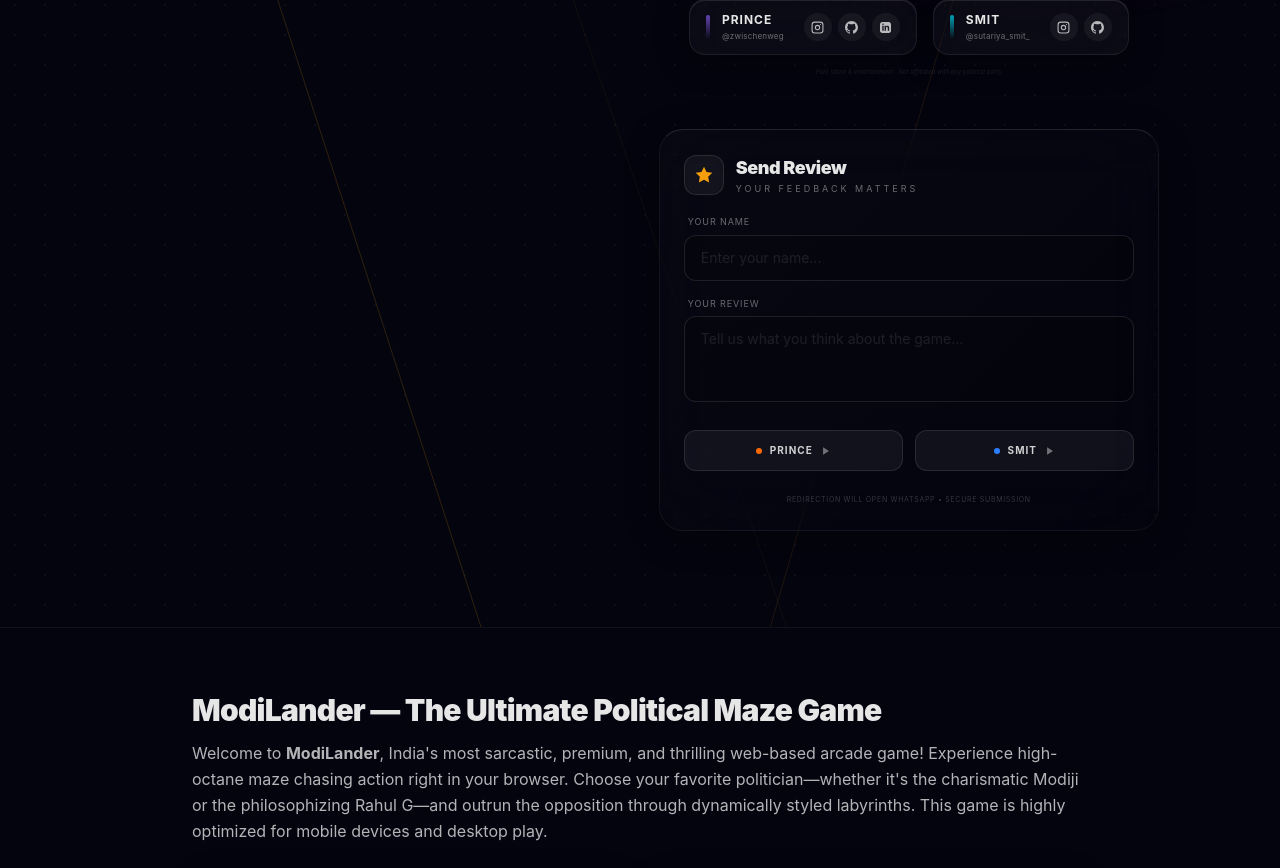
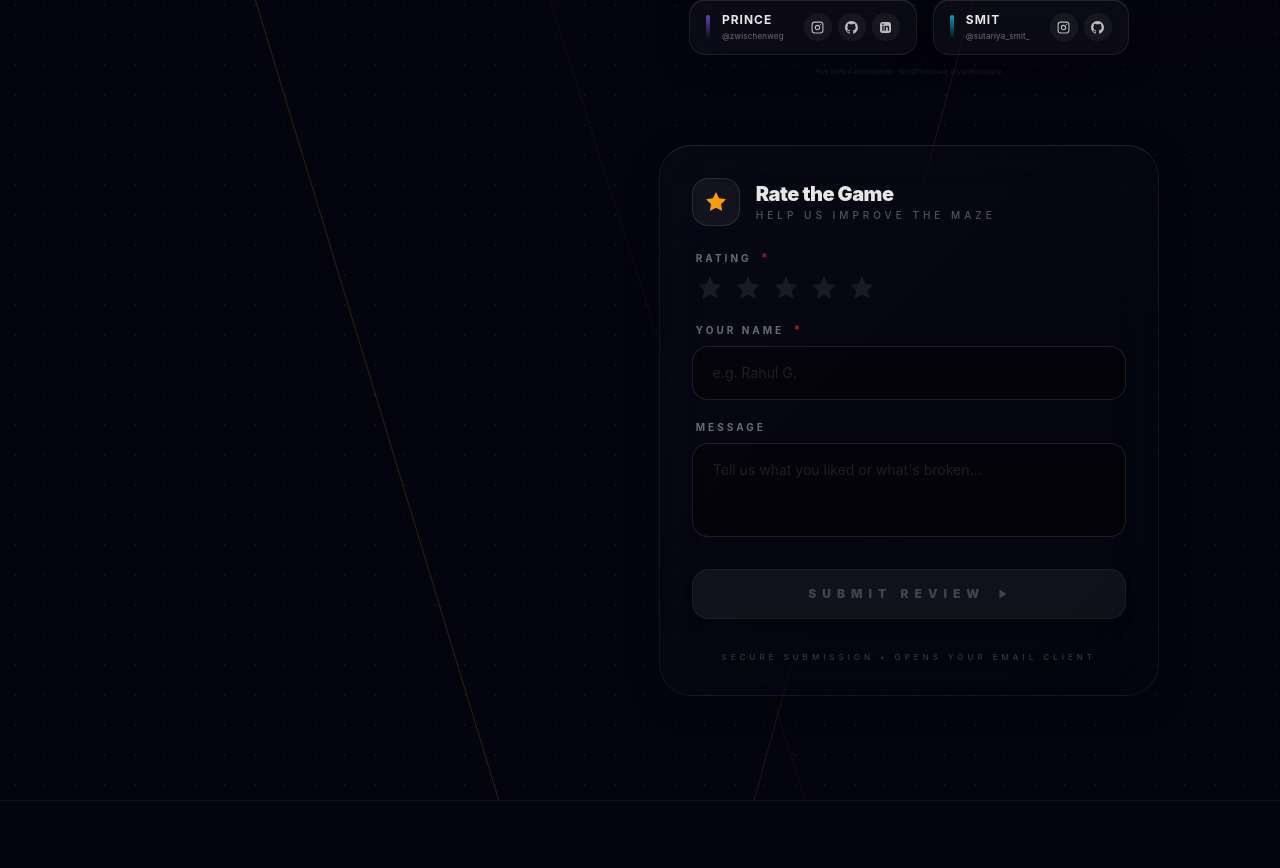
Before and after one commit to PRINCESTR/ModiLander, a React (Vite) app: page / in a window 1280 px wide. Shown: the part 1120-1988 px from the top of the page. Built offline with nearby package versions, Linux system fonts and the light colour scheme.

Commit message:
feat: overhaul review form with star rating and email submission

```diff
--- a/src/app/components/ReviewForm.tsx
+++ b/src/app/components/ReviewForm.tsx
@@ -8,74 +8,109 @@
 export const ReviewForm: React.FC<ReviewFormProps> = ({ accentColor = "#f97316" }) => {
   const [name, setName] = useState("");
   const [message, setMessage] = useState("");
+  const [rating, setRating] = useState(0);
+  const [hoverRating, setHoverRating] = useState(0);
 
-  const handleSend = (phone: string) => {
-    if (!message.trim()) {
-      alert("Please enter a review message!");
+  const handleSend = () => {
+    if (!name.trim()) {
+      alert("Please enter your name!");
       return;
     }
-    const text = encodeURIComponent(`Hi! I'm ${name || "a Player"}. Here is my review for MODI_LANDER: ${message}`);
-    window.open(`https://wa.me/91${phone}?text=${text}`, "_blank");
+    if (rating === 0) {
+      alert("Please select a star rating!");
+      return;
+    }
+
+    const subject = encodeURIComponent(`MODI_LANDER Review from ${name}`);
+    const body = encodeURIComponent(`Name: ${name}\nRating: ${rating}/5 Stars\nReview: ${message || "No message provided."}`);
+
+    window.location.href = `mailto:vkpk90100@gmail.com?subject=${subject}&body=${body}`;
   };
 
   return (
-    <div className="flex flex-col gap-5 w-full max-w-[500px] mx-auto p-6 rounded-[24px] glass-panel mt-8 mb-4">
-      <div className="flex items-center gap-3">
-        <div className="w-10 h-10 rounded-xl flex items-center justify-center bg-white/5 border border-white/10 shadow-inner">
-          <IconStar size={20} color={accentColor} />
+    <div className="flex flex-col gap-6 w-full max-w-[500px] mx-auto p-8 rounded-[32px] glass-panel mt-12 mb-6 border border-white/5">
+      <div className="flex items-center gap-4">
+        <div className="w-12 h-12 rounded-2xl flex items-center justify-center bg-white/5 border border-white/10 shadow-inner group">
+          <IconStar size={24} color={rating > 0 ? "#fbbf24" : accentColor} className="transition-colors duration-300" />
         </div>
         <div className="flex flex-col">
-          <h3 className="text-lg font-black tracking-tight text-white/90">Send Review</h3>
-          <span className="text-[9px] uppercase tracking-[3px] text-white/40">Your feedback matters</span>
+          <h3 className="text-xl font-black tracking-tight text-white/90">Rate the Game</h3>
+          <span className="text-[10px] uppercase tracking-[4px] text-white/30 font-medium">Help us improve the maze</span>
         </div>
       </div>
 
-      <div className="flex flex-col gap-4">
-        <div className="flex flex-col gap-1.5">
-          <label className="text-[9px] uppercase tracking-widest text-white/40 ml-1">Your Name</label>
+      <div className="flex flex-col gap-5">
+        {/* Star Rating Section */}
+        <div className="flex flex-col gap-2 px-1">
+          <label className="text-[10px] uppercase tracking-[3px] text-white/40 font-bold">
+            Rating <span className="text-red-500/60 ml-1 text-xs">*</span>
+          </label>
+          <div className="flex gap-2.5">
+            {[1, 2, 3, 4, 5].map((star) => (
+              <button
+                key={star}
+                onMouseEnter={() => setHoverRating(star)}
+                onMouseLeave={() => setHoverRating(0)}
+                onClick={() => setRating(star)}
+                className="transition-all duration-300 transform hover:scale-125 active:scale-90"
+                aria-label={`Rate ${star} stars`}
+              >
+                <IconStar
+                  size={28}
+                  color={(hoverRating || rating) >= star ? "#fbbf24" : "rgba(255,255,255,0.08)"}
+                  className={`transition-all duration-300 ${rating >= star ? 'drop-shadow-[0_0_10px_rgba(251,191,36,0.4)]' : ''}`}
+                />
+              </button>
+            ))}
+            {rating > 0 && (
+              <span className="ml-2 text-[10px] font-black text-white/20 uppercase self-center tracking-widest animate-pulse">
+                {rating}/5
+              </span>
+            )}
+          </div>
+        </div>
+
+        <div className="flex flex-col gap-2">
+          <label className="text-[10px] uppercase tracking-[3px] text-white/40 font-bold ml-1">
+            Your Name <span className="text-red-500/60 ml-1 text-xs">*</span>
+          </label>
           <input
             type="text"
-            placeholder="Enter your name..."
+            placeholder="e.g. Rahul G."
             value={name}
             onChange={(e) => setName(e.target.value)}
-            className="w-full bg-black/20 border border-white/10 rounded-xl px-4 py-3 text-sm text-white focus:outline-none focus:border-white/20 transition-all placeholder:text-white/10"
+            className="w-full bg-black/40 border border-white/10 rounded-2xl px-5 py-4 text-sm text-white focus:outline-none focus:border-white/30 focus:bg-black/60 transition-all placeholder:text-white/10 shadow-inner"
           />
         </div>
 
-        <div className="flex flex-col gap-1.5">
-          <label className="text-[9px] uppercase tracking-widest text-white/40 ml-1">Your Review</label>
+        <div className="flex flex-col gap-2">
+          <label className="text-[10px] uppercase tracking-[3px] text-white/40 font-bold ml-1">Message</label>
           <textarea
-            placeholder="Tell us what you think about the game..."
+            placeholder="Tell us what you liked or what's broken..."
             value={message}
             onChange={(e) => setMessage(e.target.value)}
             rows={3}
-            className="w-full bg-black/20 border border-white/10 rounded-xl px-4 py-3 text-sm text-white focus:outline-none focus:border-white/20 transition-all placeholder:text-white/10 resize-none"
+            className="w-full bg-black/40 border border-white/10 rounded-2xl px-5 py-4 text-sm text-white focus:outline-none focus:border-white/30 focus:bg-black/60 transition-all placeholder:text-white/10 resize-none shadow-inner"
           />
         </div>
       </div>
 
-      <div className="grid grid-cols-2 gap-3 mt-2">
-        <button
-          onClick={() => handleSend("9033640100")}
-          className="group relative overflow-hidden rounded-xl py-3 px-4 flex items-center justify-center gap-2 transition-all active:scale-[0.98] bg-white/5 border border-white/10 hover:bg-white/10"
-        >
-          <div className="w-1.5 h-1.5 rounded-full bg-orange-500 animate-pulse" />
-          <span className="text-[10px] font-bold tracking-widest uppercase text-white/80">Prince</span>
-          <IconPlay size={10} color="white" className="opacity-40 group-hover:translate-x-0.5 transition-transform" />
-        </button>
+      <button
+        onClick={handleSend}
+        className="group relative overflow-hidden rounded-2xl py-4 flex items-center justify-center gap-3 transition-all active:scale-[0.98] shadow-lg mt-2"
+        style={{
+          background: rating > 0 && name.trim() ? `linear-gradient(135deg, ${accentColor}, ${accentColor}cc)` : "rgba(255,255,255,0.05)",
+          border: `1px solid ${rating > 0 && name.trim() ? "rgba(255,255,255,0.2)" : "rgba(255,255,255,0.05)"}`
+        }}
+      >
+        <span className={`text-xs font-black tracking-[6px] uppercase transition-colors duration-300 ${rating > 0 && name.trim() ? "text-white" : "text-white/20"}`}>
+          Submit Review
+        </span>
+        <IconPlay size={12} color={rating > 0 && name.trim() ? "white" : "rgba(255,255,255,0.2)"} className="group-hover:translate-x-1 transition-transform" />
+      </button>
 
-        <button
-          onClick={() => handleSend("9016590044")}
-          className="group relative overflow-hidden rounded-xl py-3 px-4 flex items-center justify-center gap-2 transition-all active:scale-[0.98] bg-white/5 border border-white/10 hover:bg-white/10"
-        >
-          <div className="w-1.5 h-1.5 rounded-full bg-blue-500 animate-pulse" />
-          <span className="text-[10px] font-bold tracking-widest uppercase text-white/80">Smit</span>
-          <IconPlay size={10} color="white" className="opacity-40 group-hover:translate-x-0.5 transition-transform" />
-        </button>
-      </div>
-
-      <p className="text-center text-[7px] text-white/20 uppercase tracking-widest mt-1">
-        Redirection will open WhatsApp &bull; Secure Submission
+      <p className="text-center text-[8px] text-white/20 uppercase tracking-[4px] mt-2 font-medium">
+        Secure Submission &bull; Opens your email client
       </p>
     </div>
   );
```
